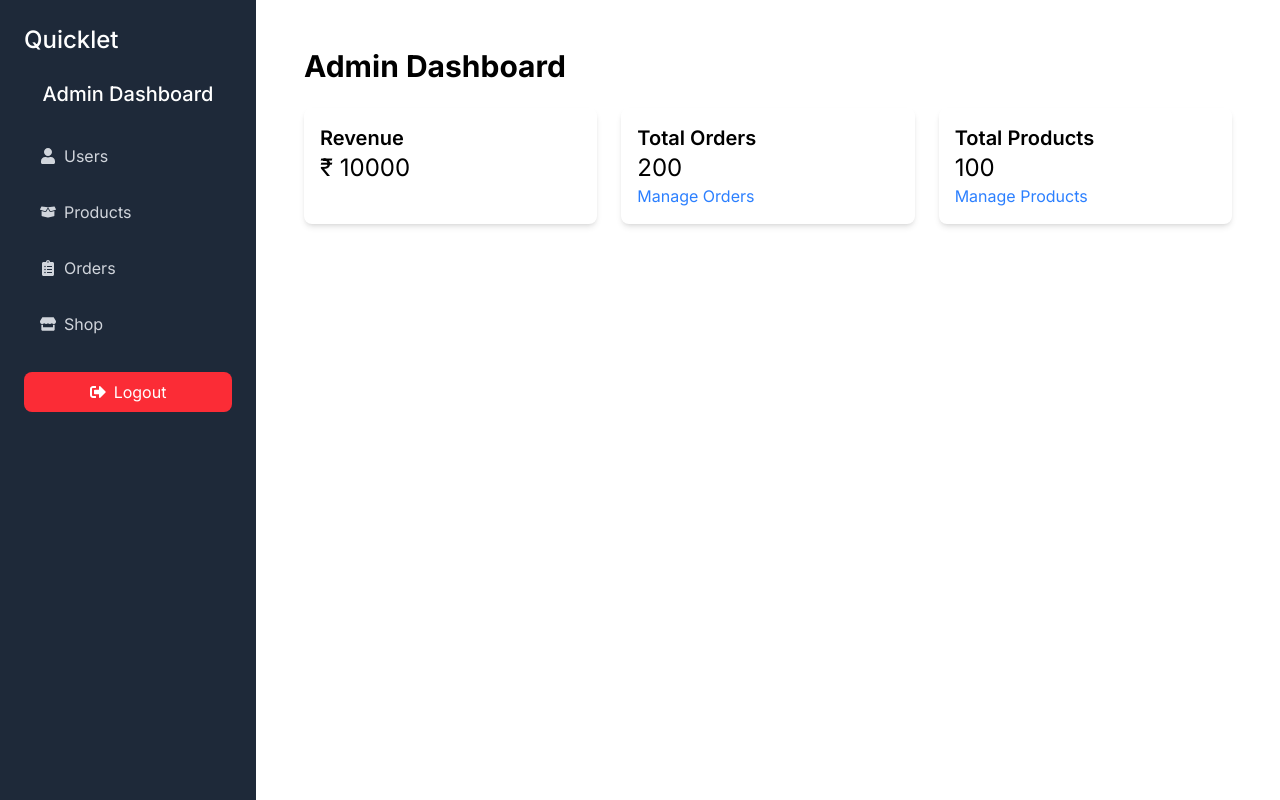
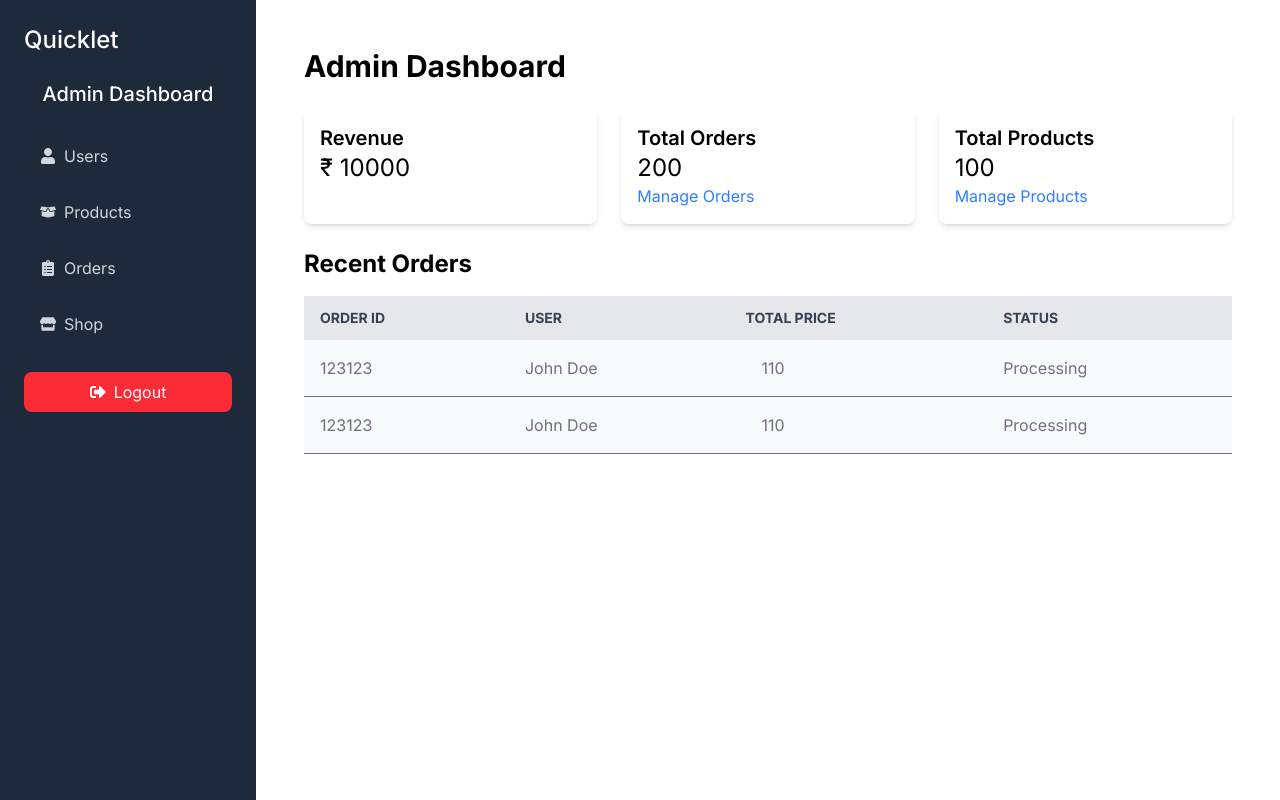
Before and after one commit to SC1709/QuickLet, a React (Vite) app in the folder frontend/: page /admin in a window 1280 px wide. Built offline with nearby package versions, Linux system fonts and the light colour scheme; no server answers.

Commit message:
added user management page

```diff
--- a/frontend/src/App.jsx
+++ b/frontend/src/App.jsx
@@ -15,6 +15,7 @@ import OrderDetailsPage from "./pages/OrderDetailsPage";
 import MyOrderPage from "./pages/MyOrderPage";
 import AdminLayout from "./components/Admin/AdminLayout";
 import AdminHomePage from "./pages/AdminHomePage";
+import UserManagement from "./components/Admin/UserManagement";
 
 const App = () => {
   return (
@@ -35,6 +36,7 @@ const App = () => {
         </Route>
         <Route path="/admin" element={<AdminLayout />} >
         <Route index element={<AdminHomePage />} />
+        <Route path="/admin/users" element={<UserManagement />} />
         </Route>
       </Routes>
     </BrowserRouter>
--- /dev/null
+++ b/frontend/src/components/Admin/UserManagement.jsx
@@ -0,0 +1,96 @@
+import React, { useState } from "react";
+
+const UserManagement = () => {
+  const users = [
+    {
+      name: "John Doe",
+      email: "john@example.com",
+      role: "admin",
+    },
+  ];
+  const [formData, setFormData] = useState({
+    name: "",
+    email: "",
+    password: "",
+    role: "customer", //default role is customer
+  });
+  const handleChange = (e) => {
+    setFormData({ ...formData, [e.target.name]: e.target.value });
+  };
+  const handleSubmit = (e) => {
+    e.preventDefault();
+    console.log(formData);
+    // reset the form
+    setFormData({
+      name: "",
+      email: "",
+      password: "",
+      role: "customer",
+    });
+  };
+  return (
+    <div className="max-w-7xl mx-auto p-6">
+      <h2 className="text-2xl font-bold mb-6">User Management</h2>
+      {/* add new user form */}
+      <div className="p-6 rounded-lg mb-6">
+        <h3 className="text-lg font-semibold mb-4">Add New User</h3>
+        <form onSubmit={handleSubmit}>
+          <div className="mb-4">
+            <label className="block font-medium text-gray-700">Name</label>
+            <input
+              type="text"
+              name="name"
+              value={formData.name}
+              onChange={handleChange}
+              className="w-full p-2 border border-gray-300 rounded-md focus:outline-none focus:border-blue-500"
+              required
+            />
+          </div>
+          <div className="mb-4">
+            <label className="block font-medium text-gray-700">Email</label>
+            <input
+              type="email"
+              name="email"
+              value={formData.email}
+              onChange={handleChange}
+              className="w-full p-2 border border-gray-300 rounded-md focus:outline-none focus:border-blue-500"
+              required
+            />
+          </div>
+          <div className="mb-4">
+            <label className="block font-medium text-gray-700">Password</label>
+            <input
+              type="password"
+              name="password"
+              value={formData.password}
+              onChange={handleChange}
+              className="w-full p-2 border border-gray-300 rounded-md focus:outline-none focus:border-blue-500"
+              required
+            />
+          </div>
+          <div className="mb-4">
+            <label className="block font-medium text-gray-700">Role</label>
+            <select
+              name="role"
+              value={formData.role}
+              onChange={handleChange}
+              className="w-full p-2 border border-gray-300 rounded-md focus:outline-none focus:border-blue-500 cursor-pointer"
+              required
+            >
+              <option value="customer">Customer</option>
+              <option value="admin">Admin</option>
+            </select>
+          </div>
+          <button
+            type="submit"
+            className="bg-green-500 text-white py-2 px-4 rounded-lg hover:bg-green-600 cursor-pointer"
+          >
+            Add User
+          </button>
+        </form>
+      </div>
+    </div>
+  );
+};
+
+export default UserManagement;
--- a/frontend/src/pages/AdminHomePage.jsx
+++ b/frontend/src/pages/AdminHomePage.jsx
@@ -3,6 +3,14 @@ import { Link } from "react-router-dom";
 
 const AdminHomePage = () => {
   const orders = [
+    {
+      _id: 123123,
+      user: {
+        name: "John Doe",
+      },
+      totalPrice: 110,
+      status: "Processing",
+    },
     {
       _id: 123123,
       user: {
@@ -35,7 +43,42 @@ const AdminHomePage = () => {
           </Link>
         </div>
       </div>
-      <div className=""></div>
+      <div className="mt-6">
+        <h2 className="text-2xl font-bold mb-4">Recent Orders</h2>
+        <div className="overflow-x-auto">
+          <table className="min-w-full text-left text-gray-500">
+            <thead className="bg-gray-200 text-sm uppercase text-gray-700">
+              <tr>
+                <th className="px-4 py-3">Order ID</th>
+                <th className="px-4 py-3">User</th>
+                <th className="px-4 py-3">Total Price</th>
+                <th className="px-4 py-3">Status</th>
+              </tr>
+            </thead>
+            <tbody>
+              {orders.length > 0 ? (
+                orders.map((order) => (
+                  <tr
+                    key={order._id}
+                    className="border-b hover: bg-gray-50 cursor-pointer"
+                  >
+                    <td className="p-4">{order._id}</td>
+                    <td className="p-4">{order.user.name}</td>
+                    <td className="px-8">{order.totalPrice}</td>
+                    <td className="p-4">{order.status}</td>
+                  </tr>
+                ))
+              ) : (
+                <tr>
+                  <td colSpan={4} className="p-4 text-center text-gray-500">
+                    No recent orders found.
+                  </td>
+                </tr>
+              )}
+            </tbody>
+          </table>
+        </div>
+      </div>
     </div>
   );
 };
```
